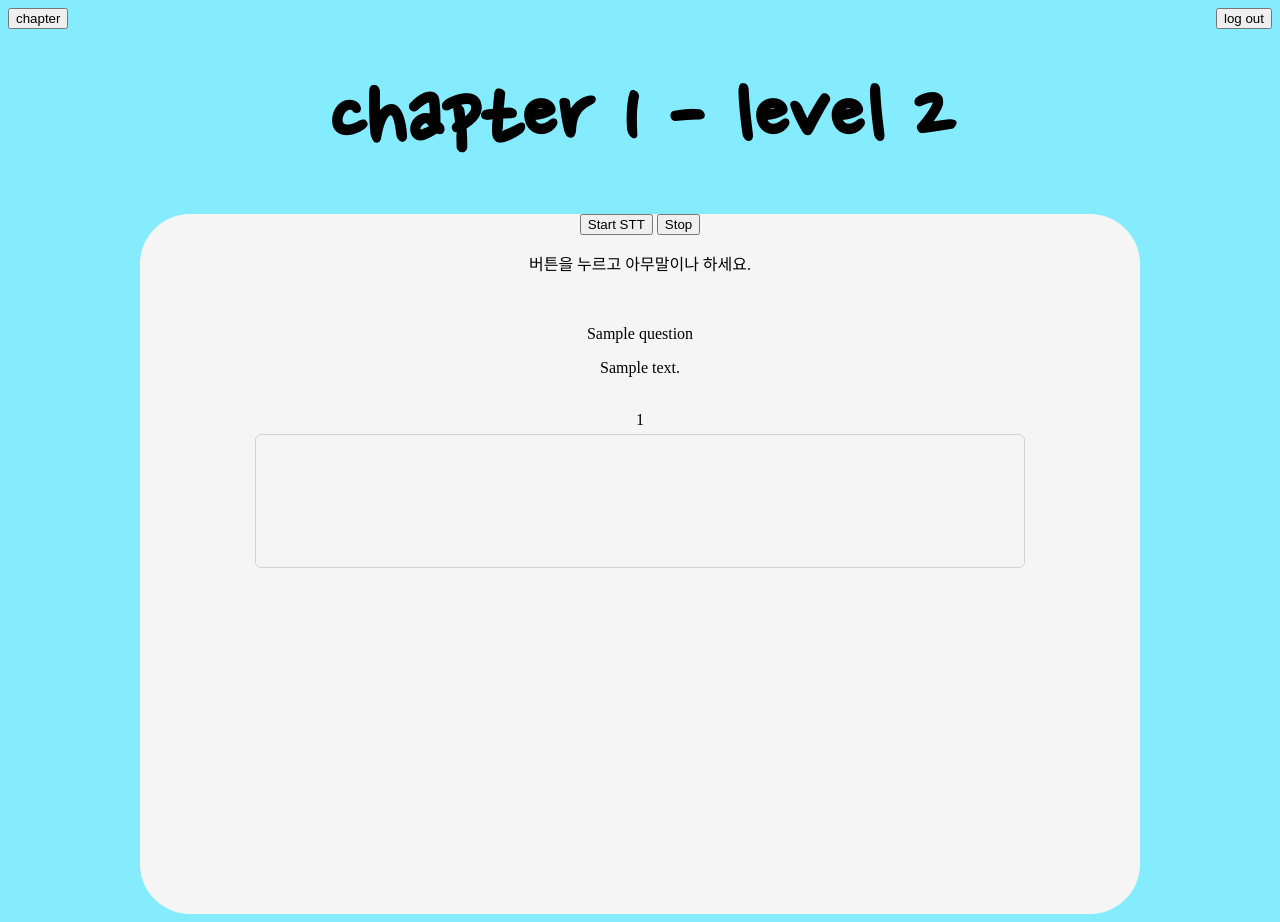
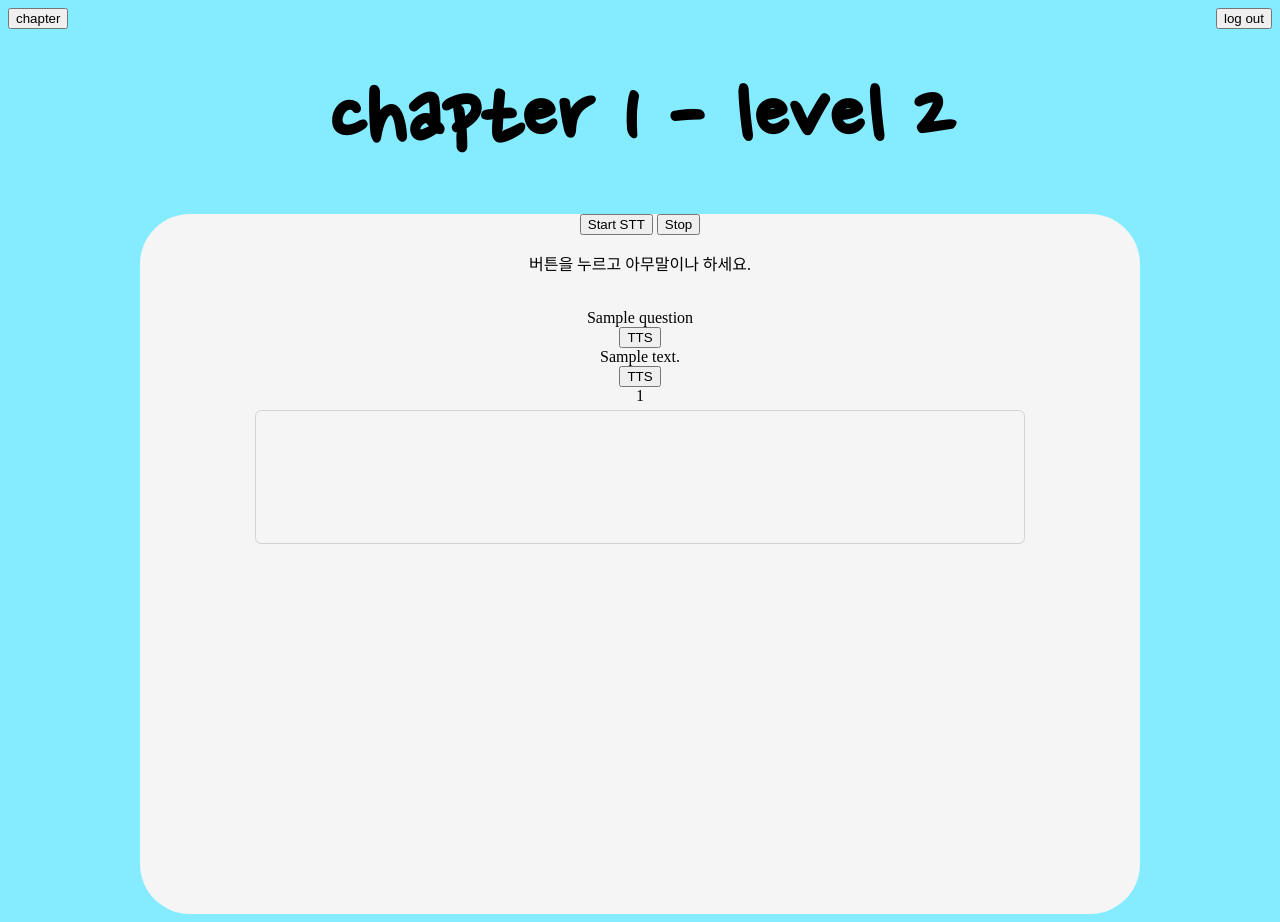
Before and after one commit to Tudou4161/final_project, a Django app: template STTS_KRtutor_project/main_app/templates/chap_sentence2.html in a window 1280 px wide. Run offline with Django 3.2, Linux system fonts and the light colour scheme; the template is opened without the code that fills it: most values are stand-ins (such as "Sample title", 1, 10 or a date in 2020).

Commit message:
1021_1059

```diff
--- a/STTS_KRtutor_project/main_app/templates/chap_sentence2.html
+++ b/STTS_KRtutor_project/main_app/templates/chap_sentence2.html
@@ -84,11 +84,13 @@
             <p id="message">버튼을 누르고 아무말이나 하세요.</p>
             <br />
             {% for question in question %}
-                <p>{{ question.Cosentence_question }}</p>
+                <div id="SEQ">{{ question.Cosentence_question }}</div>
             {% endfor %}
+            <button id="text_to_speech" onclick="TTS1()">TTS</button>
             {% for answer in answer %}
-                <p>{{ answer.Cosentence_answer }}</p>
+                <div id="SEA">{{ answer.Cosentence_answer }}</div>
             {% endfor %}
+            <button id="text_to_speech" onclick="TTS2()">TTS</button>
             <br>
             {%if answer.has_previous %}
                 <a href="?page=1">1</a>
@@ -208,7 +210,16 @@
                      };
                      window.speechSynthesis.speak(msg);
                  }
-
+                function TTS1() {
+                    //text to sppech
+                    basic_sentence = document.getElementById('SEQ').innerText
+                    text_to_speech(basic_sentence);
+                }
+                function TTS2() {
+                    //text to sppech
+                    basic_sentence = document.getElementById('SEA').innerText
+                    text_to_speech(basic_sentence);
+                }
             </script>
         </div>
 
```
Also changed, not shown: STTS_KRtutor_project/db.sqlite3.
